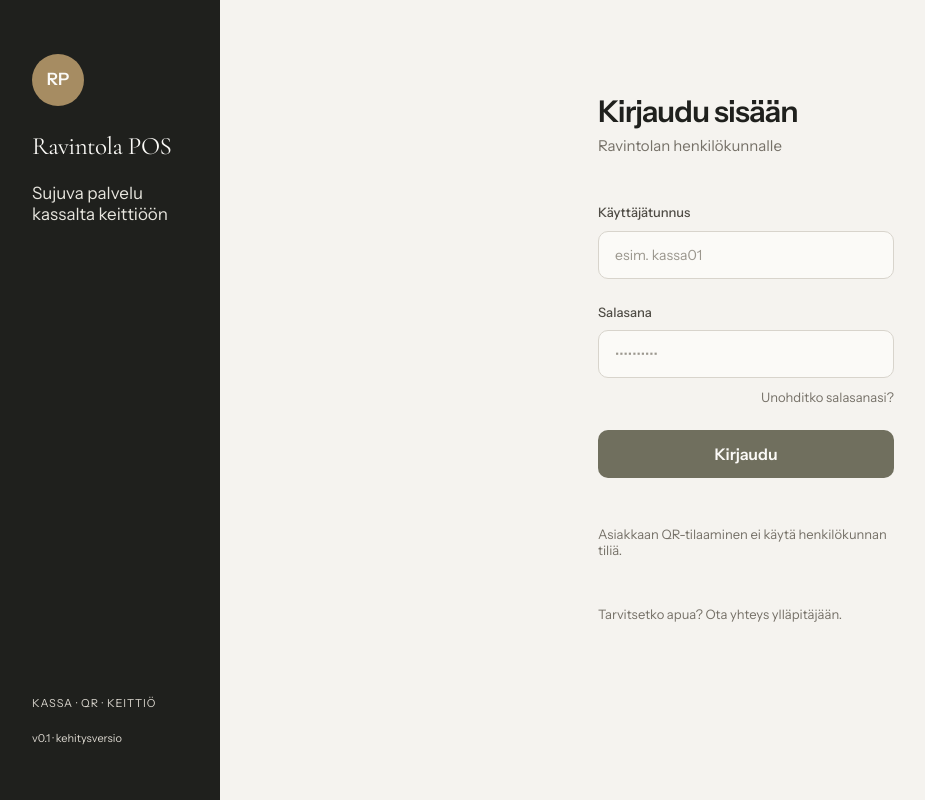
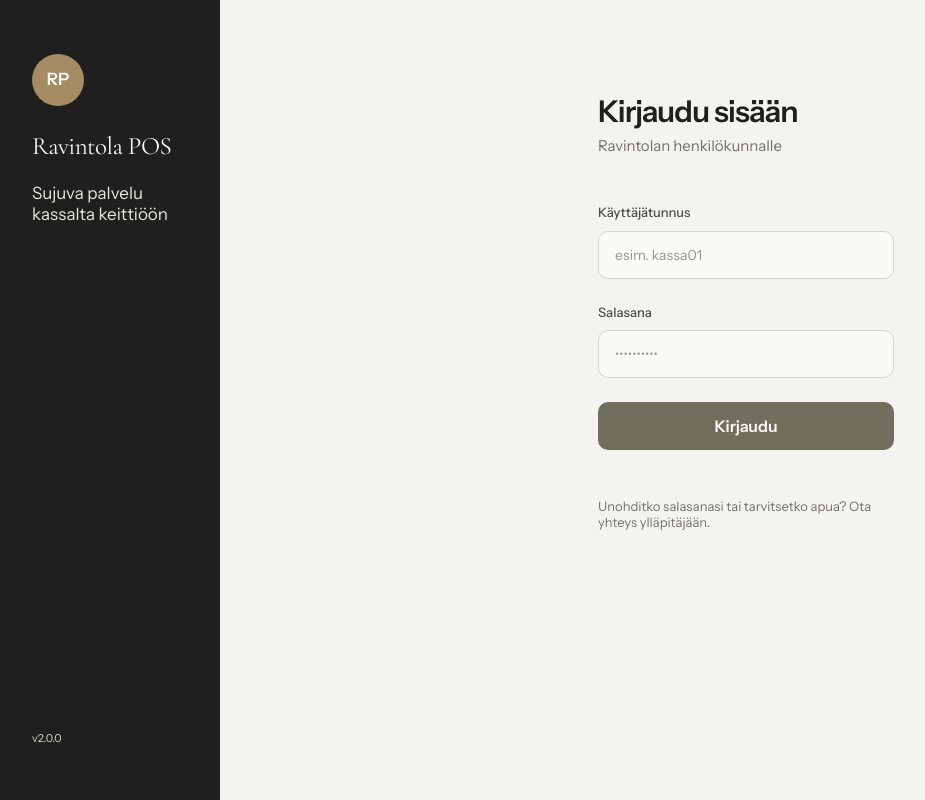
Before and after one commit to AlexNtrx/pos-restaurant-nextjs, a Next.js app: page /signin in a window 1280 px wide. Shown: the whole page, without its empty margins (8-933 px from the left). Built offline with nearby package versions, Linux system fonts and the light colour scheme; no server answers.

Commit message:
fix(auth): clarify forgot password help and remove static text

```diff
--- a/app/signin/page.tsx
+++ b/app/signin/page.tsx
@@ -82,9 +82,8 @@ function SignInBranding({
       </div>
 
       {showMeta && (
-        <div className="mt-auto hidden space-y-5 text-[11px] leading-[1.35] text-[#d8d4cc] md:block">
-          <p className="tracking-[0.08em]">KASSA · QR · KEITTIÖ</p>
-          <p>v0.1 · kehitysversio</p>
+        <div className="mt-auto hidden text-[11px] leading-[1.35] text-[#d8d4cc] md:block">
+          <p>v2.0.0</p>
         </div>
       )}
     </>
@@ -200,9 +199,6 @@ export default function SignInPage() {
                 onChange={(e) => setPassword(e.target.value)}
                 required
               />
-              <p className="pt-1 text-right text-[13px] leading-[1.2] text-[#767168]">
-                Unohditko salasanasi?
-              </p>
             </div>
 
             <button
@@ -215,9 +211,11 @@ export default function SignInPage() {
             </button>
           </form>
 
-          <div className="mt-12 space-y-12 text-[13px] leading-[1.25] text-[#767168]">
-            <p>Asiakkaan QR-tilaaminen ei käytä henkilökunnan tiliä.</p>
-            <p>Tarvitsetko apua? Ota yhteys ylläpitäjään.</p>
+          <div className="mt-12 text-[13px] leading-[1.25] text-[#767168]">
+            <p>
+              Unohditko salasanasi tai tarvitsetko apua? Ota yhteys
+              ylläpitäjään.
+            </p>
           </div>
         </div>
       </main>
```
